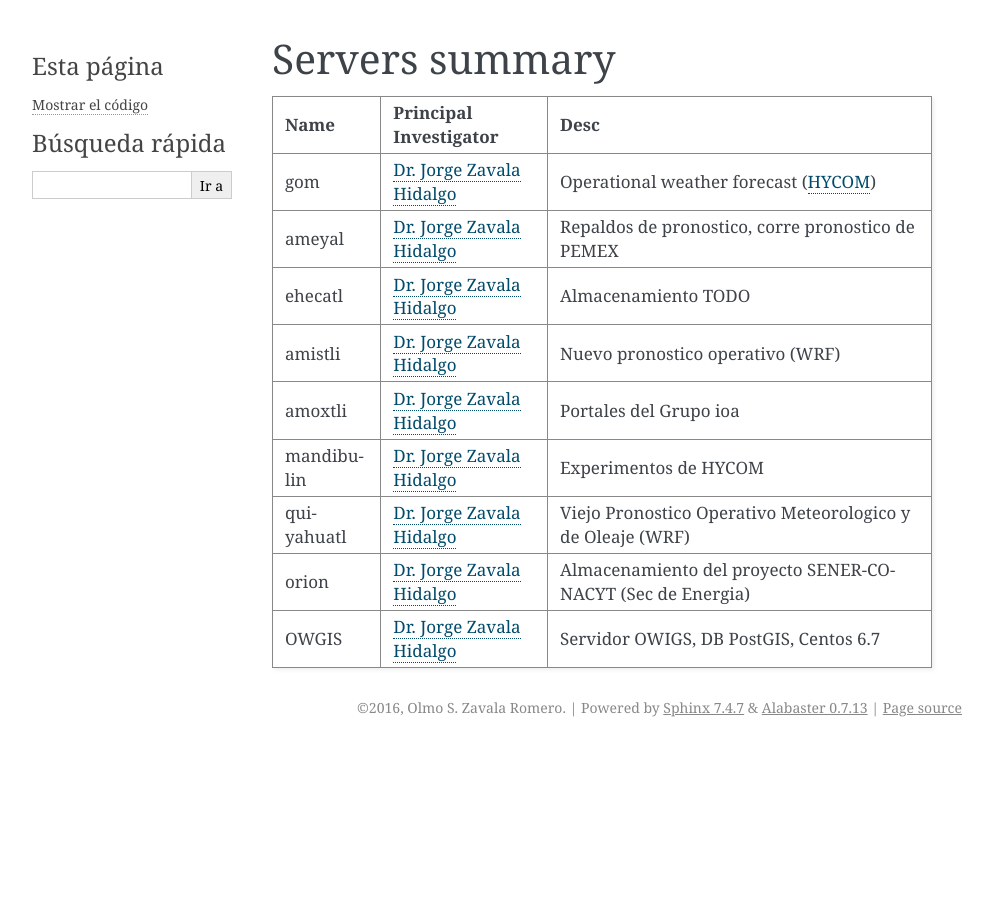
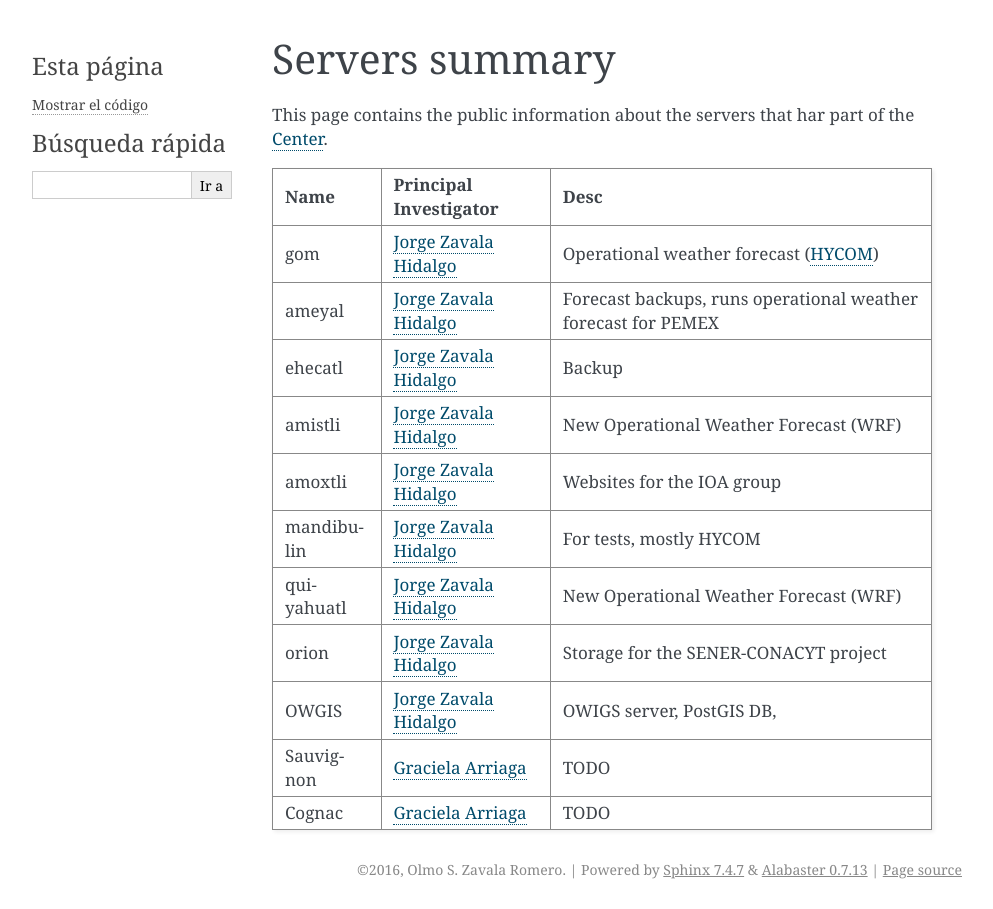
Before and after one commit to olmozavala/cca_serv, a Sphinx documentation site: the page built from source/allservers.rst, in a window 1280 px wide. Shown: the whole page, without its empty margins (148-1141 px from the left). Built offline with Sphinx 7.4.7, drawn with Linux system fonts in a browser that asks for light colours.

Commit message:
Added two more servers from Graciela, and how to create users in the cluster

```diff
--- a/source/allservers.rst
+++ b/source/allservers.rst
@@ -1,29 +1,36 @@
 Servers summary
 ===============
+
+This page contains the public information about the servers that har part of
+the `Center <http://atmosfera.unam.mx>`_.
 
 .. free -m //Ver mem ram
 .. cat /etc/issue
 .. df -h
 .. cat /proc/cpuinfo
 
-+------------+-------------------------------------------------------------------------------------+--------------------------------------------------------------+
-| Name       | Principal Investigator                                                              | Desc                                                         |
-+============+=====================================================================================+==============================================================+
-| gom        | `Dr. Jorge Zavala Hidalgo <http://www.atmosfera.unam.mx/directorio/zavala_j.html>`_ | Operational weather forecast (`HYCOM <https://hycom.org/>`_) |
-+------------+-------------------------------------------------------------------------------------+--------------------------------------------------------------+
-| ameyal     | `Dr. Jorge Zavala Hidalgo <http://www.atmosfera.unam.mx/directorio/zavala_j.html>`_ | Repaldos de pronostico, corre pronostico de PEMEX            |
-+------------+-------------------------------------------------------------------------------------+--------------------------------------------------------------+
-| ehecatl    | `Dr. Jorge Zavala Hidalgo <http://www.atmosfera.unam.mx/directorio/zavala_j.html>`_ | Almacenamiento TODO                                          |
-+------------+-------------------------------------------------------------------------------------+--------------------------------------------------------------+
-| amistli    | `Dr. Jorge Zavala Hidalgo <http://www.atmosfera.unam.mx/directorio/zavala_j.html>`_ | Nuevo pronostico operativo (WRF)                             |
-+------------+-------------------------------------------------------------------------------------+--------------------------------------------------------------+
-| amoxtli    | `Dr. Jorge Zavala Hidalgo <http://www.atmosfera.unam.mx/directorio/zavala_j.html>`_ | Portales del Grupo ioa                                       |
-+------------+-------------------------------------------------------------------------------------+--------------------------------------------------------------+
-| mandibulin | `Dr. Jorge Zavala Hidalgo <http://www.atmosfera.unam.mx/directorio/zavala_j.html>`_ | Experimentos de HYCOM                                        |
-+------------+-------------------------------------------------------------------------------------+--------------------------------------------------------------+
-| quiyahuatl | `Dr. Jorge Zavala Hidalgo <http://www.atmosfera.unam.mx/directorio/zavala_j.html>`_ | Viejo Pronostico Operativo Meteorologico y de Oleaje (WRF)   |
-+------------+-------------------------------------------------------------------------------------+--------------------------------------------------------------+
-| orion      | `Dr. Jorge Zavala Hidalgo <http://www.atmosfera.unam.mx/directorio/zavala_j.html>`_ | Almacenamiento del proyecto SENER-CONACYT (Sec de Energia)   |
-+------------+-------------------------------------------------------------------------------------+--------------------------------------------------------------+
-| OWGIS      | `Dr. Jorge Zavala Hidalgo <http://www.atmosfera.unam.mx/directorio/zavala_j.html>`_ | Servidor OWIGS, DB PostGIS, Centos 6.7                       |
-+------------+-------------------------------------------------------------------------------------+--------------------------------------------------------------+
++------------+---------------------------------------------------------------------------------+---------------------------------------------------------------+
+| Name       | Principal Investigator                                                          | Desc                                                          |
++============+=================================================================================+===============================================================+
+| gom        | `Jorge Zavala Hidalgo <http://www.atmosfera.unam.mx/directorio/zavala_j.html>`_ | Operational weather forecast (`HYCOM <https://hycom.org/>`_)  |
++------------+---------------------------------------------------------------------------------+---------------------------------------------------------------+
+| ameyal     | `Jorge Zavala Hidalgo <http://www.atmosfera.unam.mx/directorio/zavala_j.html>`_ | Forecast backups, runs operational weather forecast for PEMEX |
++------------+---------------------------------------------------------------------------------+---------------------------------------------------------------+
+| ehecatl    | `Jorge Zavala Hidalgo <http://www.atmosfera.unam.mx/directorio/zavala_j.html>`_ | Backup                                                        |
++------------+---------------------------------------------------------------------------------+---------------------------------------------------------------+
+| amistli    | `Jorge Zavala Hidalgo <http://www.atmosfera.unam.mx/directorio/zavala_j.html>`_ | New Operational Weather Forecast (WRF)                        |
++------------+---------------------------------------------------------------------------------+---------------------------------------------------------------+
+| amoxtli    | `Jorge Zavala Hidalgo <http://www.atmosfera.unam.mx/directorio/zavala_j.html>`_ | Websites for the IOA group                                    |
++------------+---------------------------------------------------------------------------------+---------------------------------------------------------------+
+| mandibulin | `Jorge Zavala Hidalgo <http://www.atmosfera.unam.mx/directorio/zavala_j.html>`_ | For tests, mostly HYCOM                                       |
++------------+---------------------------------------------------------------------------------+---------------------------------------------------------------+
+| quiyahuatl | `Jorge Zavala Hidalgo <http://www.atmosfera.unam.mx/directorio/zavala_j.html>`_ | New Operational Weather Forecast (WRF)                        |
++------------+---------------------------------------------------------------------------------+---------------------------------------------------------------+
+| orion      | `Jorge Zavala Hidalgo <http://www.atmosfera.unam.mx/directorio/zavala_j.html>`_ | Storage for the SENER-CONACYT project                         |
++------------+---------------------------------------------------------------------------------+---------------------------------------------------------------+
+| OWGIS      | `Jorge Zavala Hidalgo <http://www.atmosfera.unam.mx/directorio/zavala_j.html>`_ | OWIGS server, PostGIS DB,                                     |
++------------+---------------------------------------------------------------------------------+---------------------------------------------------------------+
+| Sauvignon  | `Graciela Arriaga <http://www.atmosfera.unam.mx/directorio/raga_g.html>`_       | TODO                                                          |
++------------+---------------------------------------------------------------------------------+---------------------------------------------------------------+
+| Cognac     | `Graciela Arriaga <http://www.atmosfera.unam.mx/directorio/raga_g.html>`_       | TODO                                                          |
++------------+---------------------------------------------------------------------------------+---------------------------------------------------------------+
--- a/source/index.rst
+++ b/source/index.rst
@@ -13,10 +13,6 @@ Contents:
 
    allservers
    technical
+   cluster
 
-Indices and tables
-==================
-
-* :ref:`genindex`
-* :ref:`modindex`
 * :ref:`search`
```
Also changed, not shown: source/cluster.rst (added, +44 -0 lines), source/technical.rst (+34 -23 lines), 2 other files.
